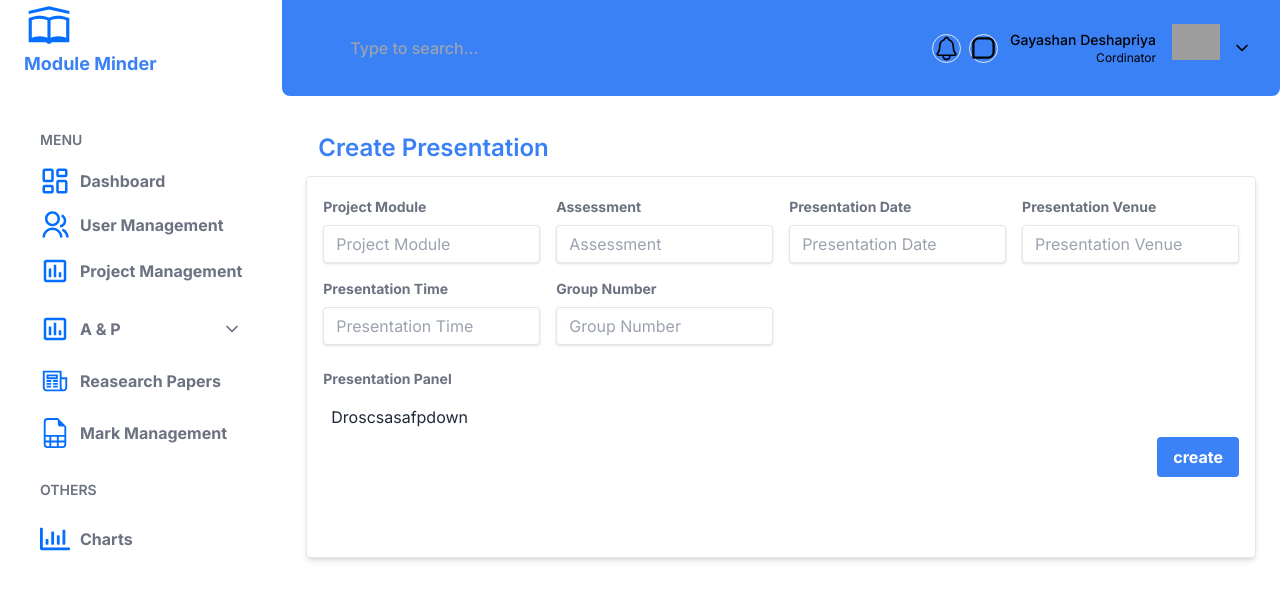
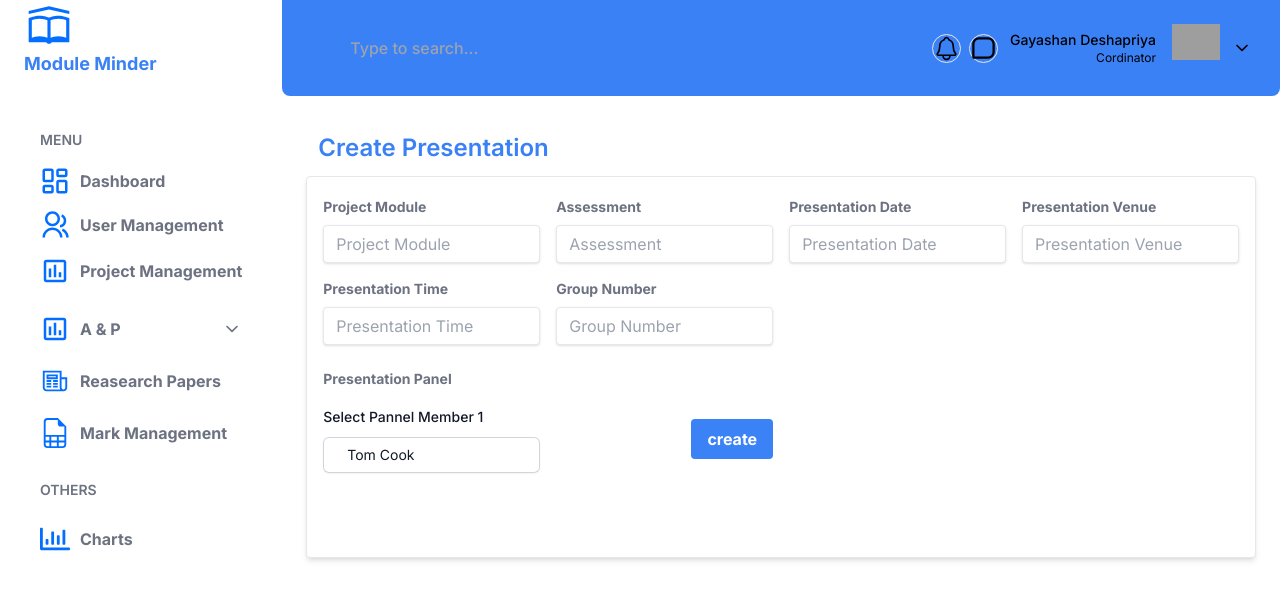
Before and after one commit to ITPM-JUN-WE-06/PMMS_frontend, a Next.js app: page /presentation in a window 1280 px wide. Shown: the top 600 px of the page. Built offline with nearby package versions, Linux system fonts and the light colour scheme; grey boxes are pictures that could not be loaded.

Commit message:
dropdown progress 1

```diff
--- a/app/components/presentation/PresentationCreationForm.tsx
+++ b/app/components/presentation/PresentationCreationForm.tsx
@@ -100,16 +100,19 @@ const PresentationCreationForm = () => {
           </div>
 
           <div>
+
             <label
               className="block text-text-light text-sm font-bold mb-2"
               htmlFor="presentationTime"
             >
               Presentation Panel
             </label>
+            <div className="py-2 grid grid-cols-4 gap-4">
             <PannelDropdown />
             <div className="flex items-center justify-end gap-3">
               <Button name="create" />
             </div>
+          </div>
           </div>
         </div>
       </form>
--- a/app/components/presentation/pannelDropdown.tsx
+++ b/app/components/presentation/pannelDropdown.tsx
@@ -1,31 +1,54 @@
 // components/Dropdown.js
 "use client"
-import { useState } from 'react'
-
-const PannelDropdown = () => {
-  const [isOpen, setIsOpen] = useState(false)
+"use strict"; // Use strict mode
+import React, { useState } from 'react'; // Import React
+// Corrected component name from 'PannelDropdown' to 'PanelDropdown'
+const PanelDropdown = () => {
+  const [isOpen, setIsOpen] = useState(false); // useState hook
 
   const toggleDropdown = () => {
-    setIsOpen(!isOpen)
-  }
+    setIsOpen(!isOpen); // Function to toggle dropdown state
+  };
 
   return (
-    <div className="relative">
-      <button
-        className="block p-2 text-gray-800"
-        onClick={toggleDropdown}
-      >
-        Droscsasafpdown
-      </button>
-      {isOpen && (
-        <div className="absolute z-10 mt-2 py-2 bg-white rounded shadow-md">
-          <a href="#" className="block px-4 py-2 text-gray-800 hover:bg-gray-200">Optionfsd ffdf f</a>
-          <a href="#" className="block px-4 py-2 text-gray-800 hover:bg-gray-200">Option 2</a>
-          <a href="#" className="block px-4 py-2 text-gray-800 hover:bg-gray-200">Option 3</a>
-        </div>
-      )}
+    <div>
+      <label id="listbox-label" className="block text-sm font-medium leading-6 text-gray-900">Select Pannel Member 1</label>
+      <div className="relative mt-2">
+        <button
+          type="button"
+          className="relative w-full cursor-default rounded-md bg-white py-1.5 pl-3 pr-10 text-left text-gray-900 shadow-sm ring-1 ring-inset ring-gray-300 focus:outline-none focus:ring-2 focus:ring-indigo-500 sm:text-sm sm:leading-6"
+          aria-haspopup="listbox"
+          aria-expanded="true"
+          aria-labelledby="listbox-label"
+          onClick={toggleDropdown} // Toggle dropdown on button click
+        >
+          <span className="flex items-center">
+            <span className="ml-3 block truncate">Tom Cook</span>
+
+          </span>
+          <span className="pointer-events-none absolute inset-y-0 right-0 ml-3 flex items-center pr-2">
+
+          </span>
+        </button>
+
+        <ul
+          className={`absolute z-10 mt-1 max-h-56 w-full overflow-auto rounded-md bg-white py-1 text-base shadow-lg ring-1 ring-black ring-opacity-5 focus:outline-none sm:text-sm ${isOpen ? '' : 'hidden'}`} // Conditionally apply 'hidden' class based on dropdown state
+          tabIndex={-1}
+          role="listbox"
+          aria-labelledby="listbox-label"
+          aria-activedescendant="listbox-option-3"
+        >
+          <li className="text-gray-900 relative cursor-default select-none py-2 pl-3 pr-9" id="listbox-option-0" role="option">
+            <div className="flex items-center">
+              <span className="font-normal ml-3 block truncate">Wade Cooper</span>
+            </div>
+
+
+          </li>
+        </ul>
+      </div>
     </div>
-  )
-}
+  );
+};
 
-export default PannelDropdown
+export default PanelDropdown;
```
